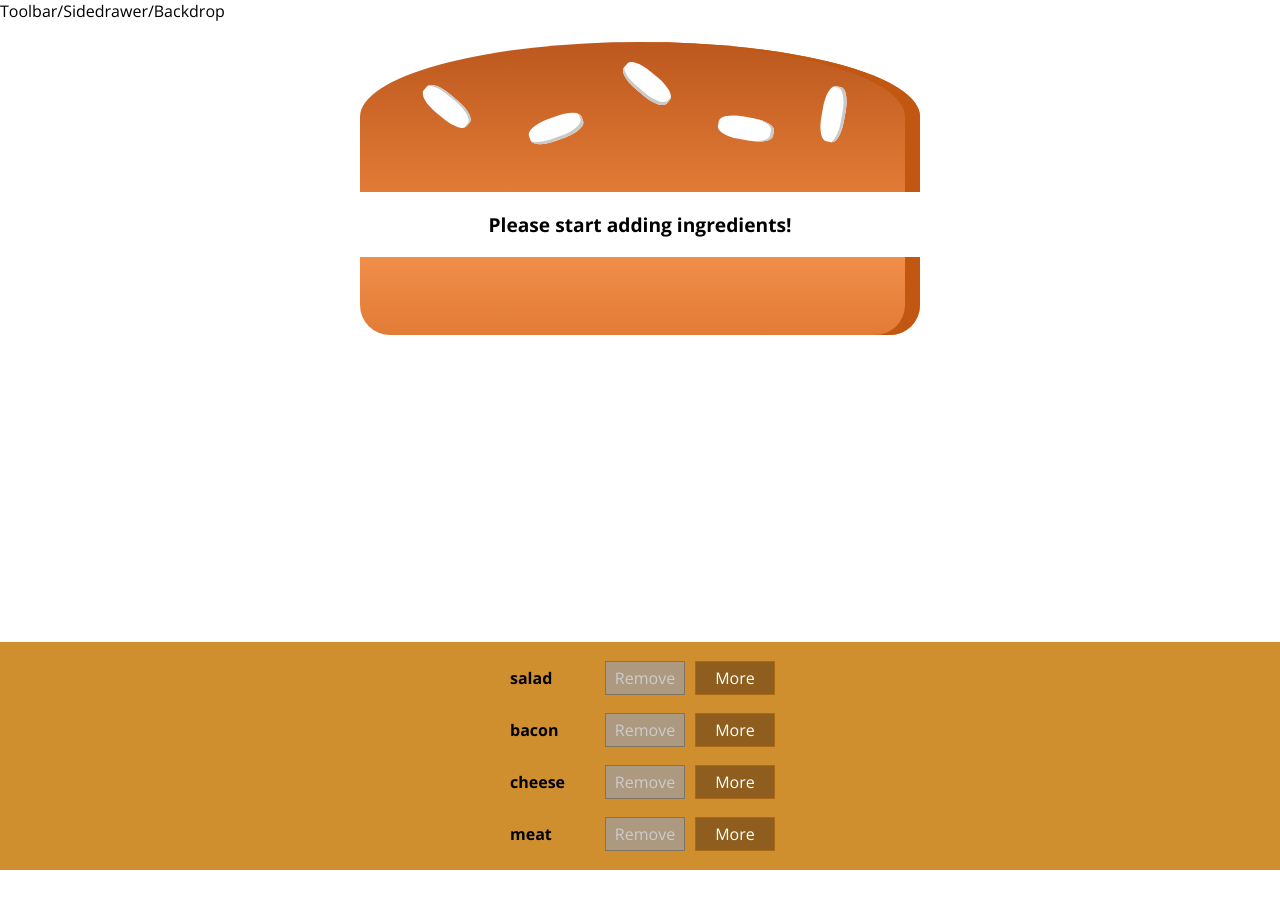
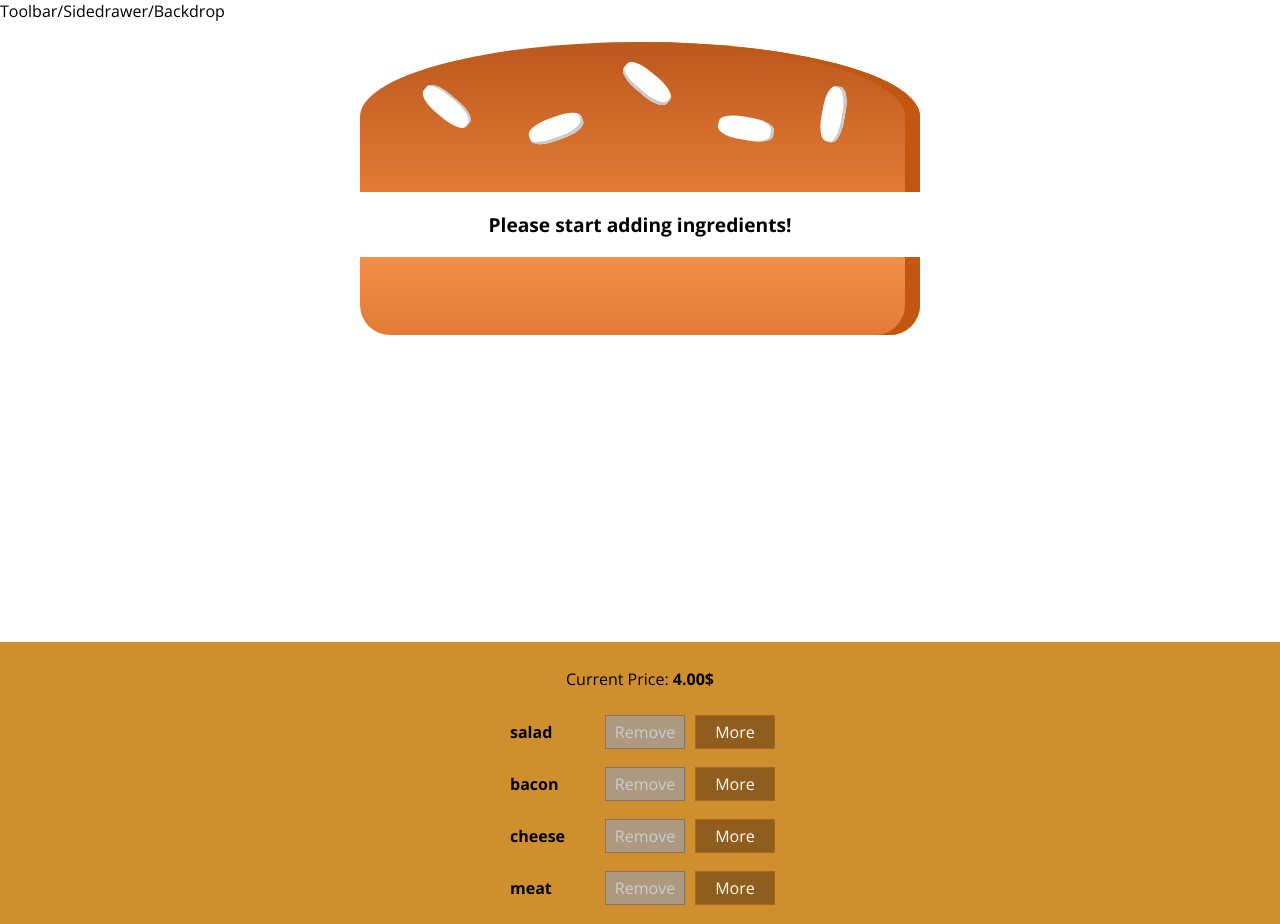
Before and after one commit to AdamAnsari/MyBurgerBuilder, a React app: page / in a window 1280 px wide. Before the commit the page ends 870 px from the top, so only its background shows below. Built offline with nearby package versions, Linux system fonts and the light colour scheme.

Commit message:
Displaying and updating the burger price

```diff
--- a/src/components/Burger/BuildControls/BuildControls.js
+++ b/src/components/Burger/BuildControls/BuildControls.js
@@ -14,6 +14,8 @@
 const buildControls = (props) => {
 	return(
 		<div className={classes.BuildControls}>
+			<p>Current Price: <strong>{props.price.toFixed(2)}$</strong></p>
+
 			{controls.map(ctrl => (
 				<BuildControl
 					key={ctrl.label}
--- a/src/containers/BurgerBuilder/BurgerBuilder.js
+++ b/src/containers/BurgerBuilder/BurgerBuilder.js
@@ -89,6 +89,7 @@
 					ingredientAdded={this.addIngredientHandler}
 					ingredientRemoved={this.removeIngredientHandler}
 					disabled={disabledInfo}
+					price={this.state.totalPrice}
 				/>
 			</Auxiliary>
 		);
```
